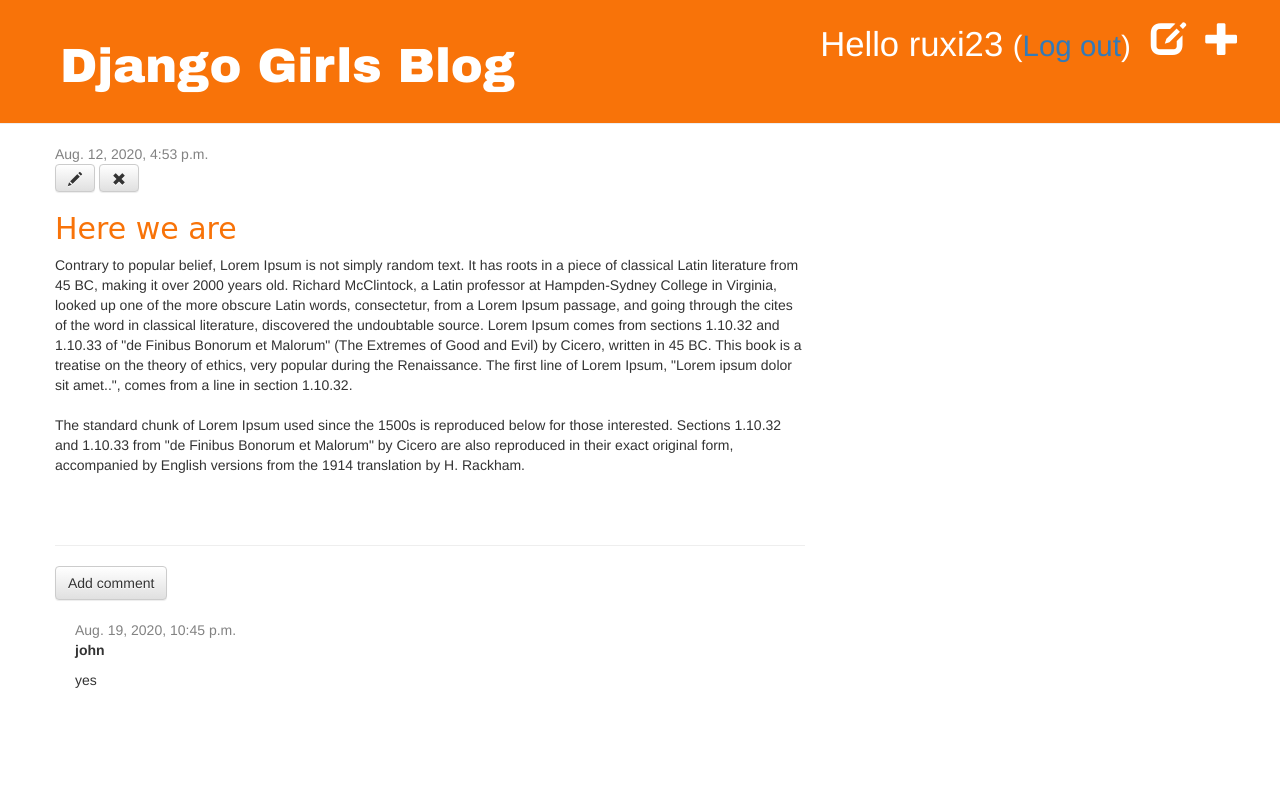
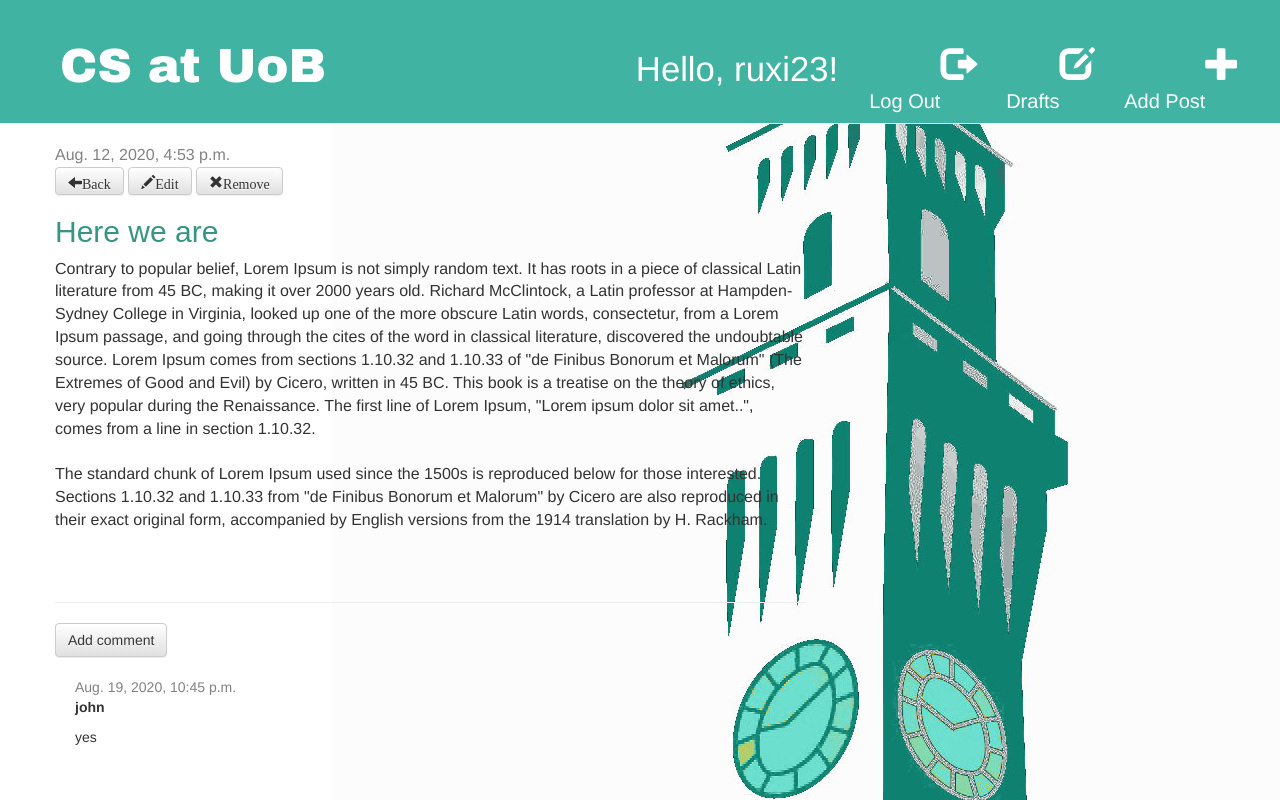
Before and after one commit to ruxiiiiii/django-blog, a Django app: page /post/19/ in a window 1280 px wide. Run offline with Django 3.2, Linux system fonts and the light colour scheme; a user stored in the database is signed in; data comes from the database, SQL or seed files in the repository; both versions use the stored data as it was after the commit; some libraries are stand-ins or nearby versions.

Commit message:
modified the looks of the website

```diff
--- a/blog/static/css/blog.css
+++ b/blog/static/css/blog.css
@@ -1,15 +1,23 @@
  h1 a, h2 a {
-    color: blueviolet;
+    color:#369683;
      font-family: 'Arial Black';
 }
 
 
  h1, h2{
-     color: #f87309;
+     color: #369683;
+ }
+ body{
+      background-image: url("uob.jpg");
+     background-repeat: no-repeat;
+     background-position: right;
+
+
+
  }
 
  .page-header{
-     background-color:  #f87309;
+     background-color:  #41B3A3;
      margin-top: 0;
      padding: 20px 20px 20px 60px;
  }
@@ -26,7 +34,7 @@
  }
 
  h1, h2, h3, h4 {
-     font-family: 'Lobster', cursive;
+     font-family: 'Arial', cursive;
  }
 
 
@@ -47,10 +55,21 @@
     float: right;
     font-size: 26pt;
     margin-right: 20px;
+    margin-top: 25px;
+}
+.icon{
+    color: #ffffff;
+    float: right;
+    font-size: 15pt;
+    margin-top: 50pt;
+    text-align:center;
 }
 
 .post {
     margin-bottom: 70px;
+    box-sizing: border-box;
+    overflow-wrap: break-word;
+    font-size: 16px;
 }
 
 .post h2 a, .post h2 a:visited {
--- a/blog/templates/blog/base.html
+++ b/blog/templates/blog/base.html
@@ -3,22 +3,34 @@
 <html>
 
     <head>
-        <title>Django Girls blog</title>
+        <title>CS at UoB</title>
         <link rel="stylesheet" href="//maxcdn.bootstrapcdn.com/bootstrap/3.2.0/css/bootstrap.min.css">
         <link rel="stylesheet" href="//maxcdn.bootstrapcdn.com/bootstrap/3.2.0/css/bootstrap-theme.min.css">
         <link rel="stylesheet" type="text/css" href="{% static 'css/blog.css' %}">
     </head>
 
     <body>
+
+
             <div class="page-header">
                 {% if user.is_authenticated %}
+
                     <a href="{% url 'post_new' %}" class="top-menu"><span class="glyphicon glyphicon-plus"></span></a>
+                    <a href="{% url 'post_new' %}" class ="icon" >&nbsp Add Post</a>
+
                     <a href="{% url 'post_draft_list' %}" class="top-menu"><span class="glyphicon glyphicon-edit"></span></a>
-                    <p class="top-menu">Hello {{ user.username }} <small>(<a href="{% url 'logout' %}">Log out</a>)</small></p>
+                    <a href="{% url 'post_draft_list' %}" class="icon" >&nbsp Drafts</a>
+
+                    <a href="{% url 'logout' %}" class="top-menu"><span class="glyphicon glyphicon-log-out"></span></a>
+                    <a href="{% url 'logout' %}" class="icon" >&nbsp Log Out</a>
+
+                    <p class="top-menu">Hello, {{ user.username }}!</p>
+
                 {% else %}
                     <a href="{% url 'login' %}" class="top-menu"><span class="glyphicon glyphicon-lock"></span></a>
+                    <a href="{% url 'login' %}" class ="icon" >&nbsp Log In</a>
                 {% endif %}
-                <h1><a href="/">Django Girls Blog</a></h1>
+                <h1><a href="/">CS at UoB</a></h1>
             </div>
 
             <div class="content container">
--- a/blog/templates/blog/post_detail.html
+++ b/blog/templates/blog/post_detail.html
@@ -1,16 +1,20 @@
 {% extends 'blog/base.html' %}
 {% block content %}
 <div class="post">
+
     {% if post.published_date %}
          <div class="date">
             {{ post.published_date }}
          </div>
+    <a class="btn btn-default" href="/"><span class="glyphicon glyphicon-arrow-left">Back</span></a>
     {% else %}
+
         <a class="btn btn-default" href="{% url 'post_publish' pk=post.pk %}">Publish</a>
     {% endif %}
      {% if user.is_authenticated %}
-        <a class="btn btn-default" href="{% url 'post_edit' pk=post.pk %}"><span class="glyphicon glyphicon-pencil"></span></a>
-        <a class="btn btn-default" href="{% url 'post_remove' pk=post.pk %}"><span class="glyphicon glyphicon-remove"></span></a>
+
+        <a class="btn btn-default" href="{% url 'post_edit' pk=post.pk %}"><span class="glyphicon glyphicon-pencil">Edit</span></a>
+        <a class="btn btn-default" href="{% url 'post_remove' pk=post.pk %}"><span class="glyphicon glyphicon-remove">Remove</span></a>
     {% endif %}
     <h2>{{ post.title }}</h2>
     <p>{{ post.text|linebreaksbr }}</p> </div>
--- a/blog/templates/blog/post_edit.html
+++ b/blog/templates/blog/post_edit.html
@@ -7,6 +7,6 @@
     {% csrf_token %}
     {{ form.as_p }}
 
-    <button type="submit" class="save btn btn-default">Save</button>
+    <button type="submit" class="save btn btn-default">Save to Drafts</button>
 </form>
 {% endblock %}
--- a/blog/templates/blog/post_list.html
+++ b/blog/templates/blog/post_list.html
@@ -21,7 +21,7 @@
 
                         <h1><a href="{% url 'post_detail' pk=post.pk %}">{{ post.title }}</a></h1>
                             <p>{{ post.text|linebreaksbr }}</p>
-                            <a href="{% url 'post_detail' pk=post.pk %}">Comments: {{ post.approved_comments.count }}</a>
+                            <a href="{% url 'post_detail' pk=post.pk %}">Comments: {{ post.comment.count }}</a>
                     </div>
                 {% endfor %}
             {%endblock%}
```
Also changed, not shown: blog/static/css/uob.jpg (added), db.sqlite3.
